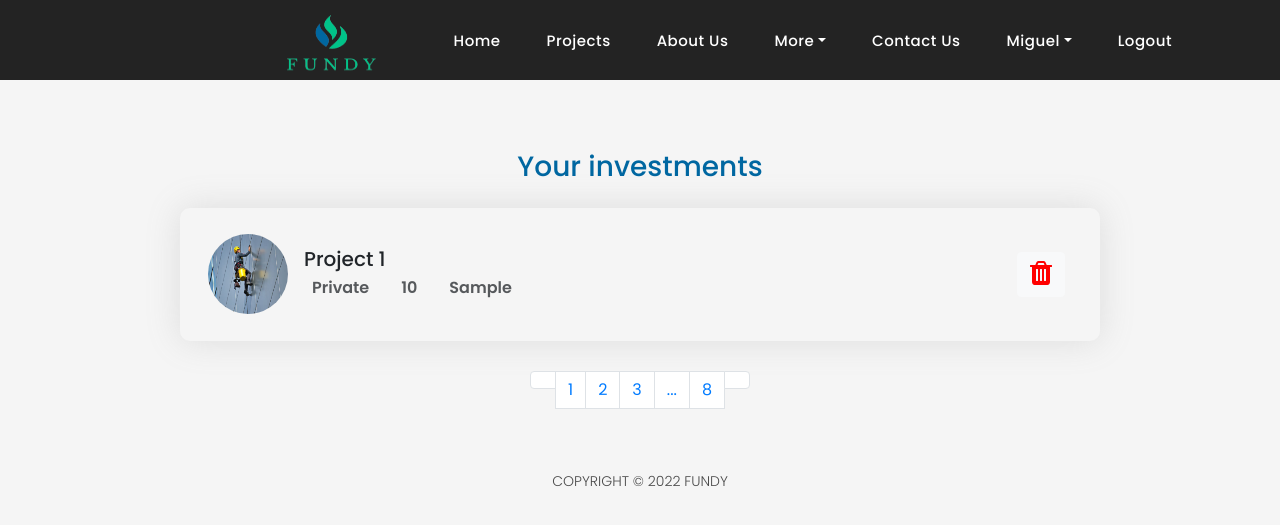
After one commit to MiguelR0drigues/fundy, a PHP site: page /view-investments.php?id=1 in a window 1280 px wide. The commit adds this page. Shown: the top 525 px of the page. Run offline with PHP 8.4, Linux system fonts and the light colour scheme; a user stored in the database is signed in; data comes from the database, SQL or seed files in the repository; tables that the repository leaves empty hold one stand-in row (values such as "Sample post"); some libraries are stand-ins or nearby versions.

Commit message:
view investments feature done

```diff
--- /dev/null
+++ b/fundy/assets/css/tables.css
@@ -0,0 +1,202 @@
+body {
+  background: #f5f5f5;
+}
+
+/* ===== Career ===== */
+.career-form {
+  background-color: #4e63d7;
+  border-radius: 5px;
+  padding: 0 16px;
+}
+
+.career-form .form-control {
+  background-color: rgba(255, 255, 255, 0.2);
+  border: 0;
+  padding: 12px 15px;
+  color: #fff;
+}
+
+.career-form .form-control::-webkit-input-placeholder {
+  /* Chrome/Opera/Safari */
+  color: #fff;
+}
+
+.career-form .form-control::-moz-placeholder {
+  /* Firefox 19+ */
+  color: #fff;
+}
+
+.career-form .form-control:-ms-input-placeholder {
+  /* IE 10+ */
+  color: #fff;
+}
+
+.career-form .form-control:-moz-placeholder {
+  /* Firefox 18- */
+  color: #fff;
+}
+
+.career-form .custom-select {
+  background-color: rgba(255, 255, 255, 0.2);
+  border: 0;
+  padding: 12px 15px;
+  color: #fff;
+  width: 100%;
+  border-radius: 5px;
+  text-align: left;
+  height: auto;
+  background-image: none;
+}
+
+.career-form .custom-select:focus {
+  -webkit-box-shadow: none;
+  box-shadow: none;
+}
+
+.career-form .select-container {
+  position: relative;
+}
+
+.career-form .select-container:before {
+  position: absolute;
+  right: 15px;
+  top: calc(50% - 14px);
+  font-size: 18px;
+  color: #ffffff;
+  content: "\F2F9";
+  font-family: "Material-Design-Iconic-Font";
+}
+
+.filter-result .job-box {
+  -webkit-box-shadow: 0 0 35px 0 rgba(130, 130, 130, 0.2);
+  box-shadow: 0 0 35px 0 rgba(130, 130, 130, 0.2);
+  border-radius: 10px;
+  padding: 10px 35px;
+}
+
+ul {
+  list-style: none;
+}
+
+.list-disk li {
+  list-style: none;
+  margin-bottom: 12px;
+}
+
+.list-disk li:last-child {
+  margin-bottom: 0;
+}
+
+.job-box .img-holder {
+  height: 65px;
+  width: 65px;
+  background-color: #4e63d7;
+  background-image: -webkit-gradient(
+    linear,
+    left top,
+    right top,
+    from(rgba(78, 99, 215, 0.9)),
+    to(#5a85dd)
+  );
+  background-image: linear-gradient(
+    to right,
+    rgba(78, 99, 215, 0.9) 0%,
+    #5a85dd 100%
+  );
+  font-family: "Open Sans", sans-serif;
+  color: #fff;
+  font-size: 22px;
+  font-weight: 700;
+  display: -webkit-box;
+  display: -ms-flexbox;
+  display: flex;
+  -webkit-box-pack: center;
+  -ms-flex-pack: center;
+  justify-content: center;
+  -webkit-box-align: center;
+  -ms-flex-align: center;
+  align-items: center;
+  border-radius: 65px;
+}
+
+.career-title {
+  background-color: #4e63d7;
+  color: #fff;
+  padding: 15px;
+  text-align: center;
+  border-radius: 10px 10px 0 0;
+  background-image: -webkit-gradient(
+    linear,
+    left top,
+    right top,
+    from(rgba(78, 99, 215, 0.9)),
+    to(#5a85dd)
+  );
+  background-image: linear-gradient(
+    to right,
+    rgba(78, 99, 215, 0.9) 0%,
+    #5a85dd 100%
+  );
+}
+
+.job-overview {
+  -webkit-box-shadow: 0 0 35px 0 rgba(130, 130, 130, 0.2);
+  box-shadow: 0 0 35px 0 rgba(130, 130, 130, 0.2);
+  border-radius: 10px;
+}
+
+@media (min-width: 992px) {
+  .job-overview {
+    position: -webkit-sticky;
+    position: sticky;
+    top: 70px;
+  }
+}
+
+.job-overview .job-detail ul {
+  margin-bottom: 28px;
+}
+
+.job-overview .job-detail ul li {
+  opacity: 0.75;
+  font-weight: 600;
+  margin-bottom: 15px;
+}
+
+.job-overview .job-detail ul li i {
+  font-size: 20px;
+  position: relative;
+  top: 1px;
+}
+
+.job-overview .overview-bottom,
+.job-overview .overview-top {
+  padding: 35px;
+}
+
+.job-content ul li {
+  font-weight: 600;
+  opacity: 0.75;
+  border-bottom: 1px solid #ccc;
+  padding: 10px 5px;
+}
+
+@media (min-width: 768px) {
+  .job-content ul li {
+    border-bottom: 0;
+    padding: 0;
+  }
+}
+
+.job-content ul li i {
+  font-size: 20px;
+  position: relative;
+  top: 1px;
+}
+.mb-30 {
+  margin-bottom: 30px;
+}
+
+.table-container {
+  padding-top: 150px;
+}
--- a/fundy/contact.php
+++ b/fundy/contact.php
@@ -100,8 +100,6 @@
           </div>
           <div class="col-md-4">
             <img src="assets/images/logo.png" class="img-fluid" alt="Fundy logo">
-
-            <h5 class="text-center" style="margin-top: 15px;">Fundy</h5>
           </div>
         </div>
       </div>
--- /dev/null
+++ b/fundy/functions/get-investments.php
@@ -0,0 +1,20 @@
+<?php
+
+function getInvestments($id, $conn){
+  $stmt = mysqli_prepare($conn, "SELECT givenAmount, givenConsultancy, p.id as project_id, p.title as title, p.description as description, p.mainImg as image, p.category as category, p.Location as location, p.amountNeeded as amountNeeded, p.consultancyNeeded as consultancyNeeded FROM `project_investor` as pi JOIN projects as p on pi.idProject = p.id where pi.idUser = ?");
+  mysqli_stmt_bind_param($stmt, "i", $id);
+
+  $id = $id;
+  // Set parameters and execute
+  mysqli_stmt_execute($stmt);
+  $result = mysqli_stmt_get_result($stmt);
+
+  if (mysqli_num_rows($result) > 0) {
+    return $result;
+  } else {
+    return false;
+  }
+
+  mysqli_stmt_close($stmt);
+}
+?>
--- a/fundy/includes/navbar.php
+++ b/fundy/includes/navbar.php
@@ -48,7 +48,7 @@ if(isset($_SESSION["userID"])){
                                 echo '<a class="dropdown-item" href="add-project.php?id='.$id.'"><i class="fa fa-plus" aria-hidden="true"></i>  Publish your startup</a> ';
                                 echo '<a class="dropdown-item" href="view-projects.php?id='.$id.'"><i class="fa fa-solid fa-folder-open"></i>  View your startups</a> ';
                             }else{
-                                echo '<a class="dropdown-item" href="view-investments.php?id='.$id.'"><i class="fa fa-solid fa-briefcase"></i>  View your startups</a> ';
+                                echo '<a class="dropdown-item" href="view-investments.php?id='.$id.'"><i class="fa fa-solid fa-briefcase"></i>  View your investments</a> ';
                             }
                         echo '</div>';
                     echo '</li>';
--- a/fundy/projects.php
+++ b/fundy/projects.php
@@ -123,7 +123,7 @@
                   echo '<small>';
                   echo '<strong title="Posted on"><i class="fa fa-calendar"></i>  '. date("d.m.Y", strtotime($project["createdAt"])).'</strong> &nbsp;&nbsp;&nbsp;&nbsp;' ;
                   // echo '<strong title="Type"><i class="fa fa-file"></i> Contract</strong> &nbsp;&nbsp;&nbsp;&nbsp;';
-                  echo '<strong title="Location"><i class="fa fa-map-marker"></i> Location</strong>';
+                  echo '<strong title="Location"><i class="fa fa-map-marker"></i> '.$project["Location"].'</strong>';
                   echo '</small>';
                   echo '</div>';
                   echo '</div>';
--- /dev/null
+++ b/fundy/view-investments.php
@@ -0,0 +1,101 @@
+<?php
+include('includes/header.php');
+include('includes/preloader.php');
+include('includes/navbar.php');
+include('includes/db-connection.php');
+include('functions/get-investments.php');
+
+$userId = $_GET["id"];
+$projects_data = getInvestments($userId,$conn);
+ $projects = $projects_data;
+?>
+<link rel="stylesheet" href="https://cdnjs.cloudflare.com/ajax/libs/material-design-iconic-font/2.2.0/css/material-design-iconic-font.min.css" integrity="sha256-3sPp8BkKUE7QyPSl6VfBByBroQbKxKG7tsusY2mhbVY=" crossorigin="anonymous" />
+<link rel="stylesheet" href="assets/css/tables.css">
+<div class="container table-container">
+            <div class="row">
+                 <div class="col-lg-10 mx-auto mb-4">
+                    <div class="section-title text-center ">
+                        <h3 class="top-c-sep" style="color:#0067a1">Your investments</h3>
+                    </div>
+                </div>
+            </div>
+
+            <div class="row">
+                <div class="col-lg-10 mx-auto">
+                    <div class="career-search mb-60">
+                        <div class="filter-result">
+                          <?php
+                          if (!isset($projects) || empty($projects)){
+                            ?> <p style="text-align: center; padding: 30px;">No investments found.</p>
+                            <?php
+                          }else{
+                            foreach($projects as $project){
+                            ?>
+                              <div class="job-box d-md-flex align-items-center justify-content-between mb-30">
+                                <div class="job-left my-4 d-md-flex align-items-center flex-wrap">
+                                    <div class="img-holder mr-md-4 mb-md-0 mb-4 mx-auto mx-md-0 d-md-none d-lg-flex">
+                                        <img src="assets/images/projects/<?php echo $project["image"] ?>" alt="Project Image" style="width:80px;height:80px;border-radius:100%;">
+                                    </div>
+                                    <div class="job-content">
+                                        <h5 class="text-center text-md-left"><?php echo $project["title"] ?></h5>
+                                        <ul class="d-md-flex flex-wrap text-capitalize ff-open-sans">
+                                            <li class="mr-md-4">
+                                                <i class="zmdi zmdi-pin mr-2"></i> <?php echo $project["location"] ?>
+                                            </li>
+                                            <?php if($project["givenAmount"] != null && $project["givenAmount"]!=""){
+                                            ?>
+                                              <li class="mr-md-4">
+                                                <i class="zmdi zmdi-money mr-2"></i> <?php echo $project["givenAmount"] ?>
+                                              </li>
+                                           <?php } ?>
+                                            <?php if($project["givenConsultancy"] != null && $project["givenConsultancy"]!=""){
+                                            ?>
+                                              <li class="mr-md-4">
+                                                <i class="zmdi zmdi-time mr-2"></i> <?php echo $project["givenConsultancy"] ?>
+                                              </li>
+                                           <?php } ?>
+
+                                        </ul>
+                                    </div>
+                                </div>
+                                <div class="job-right my-4 flex-shrink-0">
+                                    <a href="actions/delete-investment-action.php?user_id=<?php echo $userId; ?>&project_id=<?php echo $project["project_id"]; ?>" class="btn d-block w-100 d-sm-inline-block btn-light"><i class="fa fa-solid fa-trash" style="font-size: 28px; color:red"></i></a>
+                                </div>
+                            </div>
+                          <?php
+                            }
+                          }
+                          ?>
+
+                        </div>
+                    </div>
+
+                    <!-- START Pagination -->
+                    <nav aria-label="Page navigation">
+                        <ul class="pagination pagination-reset justify-content-center">
+                            <li class="page-item disabled">
+                                <a class="page-link" href="#" tabindex="-1" aria-disabled="true">
+                                    <i class="zmdi zmdi-long-arrow-left"></i>
+                                </a>
+                            </li>
+                            <li class="page-item"><a class="page-link" href="#">1</a></li>
+                            <li class="page-item d-none d-md-inline-block"><a class="page-link" href="#">2</a></li>
+                            <li class="page-item d-none d-md-inline-block"><a class="page-link" href="#">3</a></li>
+                            <li class="page-item"><a class="page-link" href="#">...</a></li>
+                            <li class="page-item"><a class="page-link" href="#">8</a></li>
+                            <li class="page-item">
+                                <a class="page-link" href="#">
+                                    <i class="zmdi zmdi-long-arrow-right"></i>
+                                </a>
+                            </li>
+                        </ul>
+                    </nav>
+                    <!-- END Pagination -->
+                </div>
+            </div>
+
+        </div>
+
+<?php
+include('includes/footer.php');
+?>
```
Also changed, not shown: fundy/actions/delete-investment-action.php (added, +17 -0 lines).
